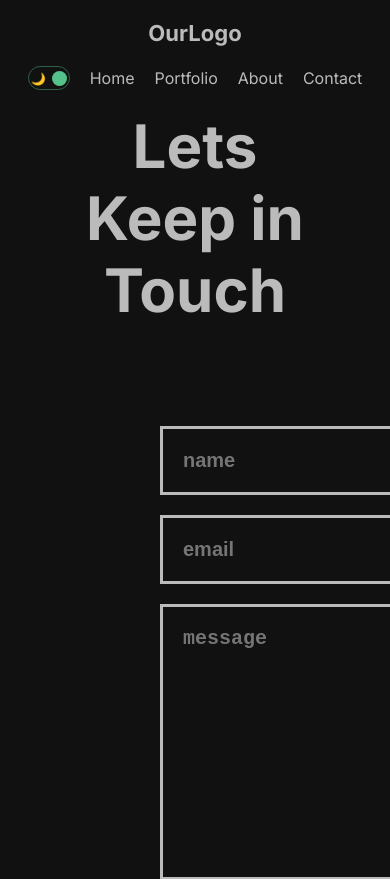
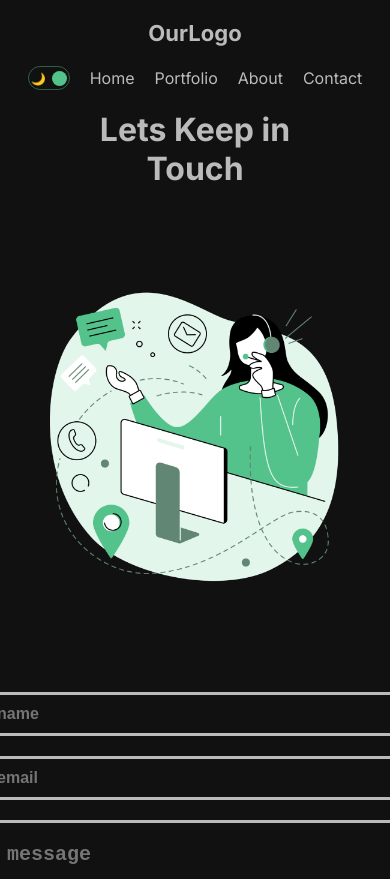
Before and after one commit to NikitaIASA/NextBlog, a Next.js app: page /contact in a window 390 px wide. Shown: the top 879 px of the page. Built offline with nearby package versions, Linux system fonts and the light colour scheme; no server answers.

Commit message:
mobile version for contact page

```diff
--- a/src/app/contact/page.jsx
+++ b/src/app/contact/page.jsx
@@ -4,7 +4,7 @@ import Image from "next/image";
 import Button from "@/components/Button/Button";
 
 export const metadata = {
-  title: "Lama Dev Contact Information",
+  title: "Contact Information",
   description: "This is Contact Page",
 };
 
@@ -14,12 +14,13 @@ const Contact = () => {
       <h1 className={styles.title}>Lets Keep in Touch</h1>
       <div className={styles.content}>
         <div className={styles.imgContainer}>
-          <Image
+          {/* <Image
             src="/contact.png"
             alt=""
             fill={true}
             className={styles.image}
-          />
+          /> */}
+          <img className={styles.image} src="/contact.png" alt="" />
         </div>
         <form className={styles.form}>
           <input type="text" placeholder="name" className={styles.input} />
@@ -30,7 +31,7 @@ const Contact = () => {
             cols="30"
             rows="10"
           ></textarea>
-          <Button url="#" text="Send"/>
+          <Button url="#" text="Send" />
         </form>
       </div>
     </div>
--- a/src/app/contact/page.module.css
+++ b/src/app/contact/page.module.css
@@ -1,6 +1,3 @@
-.container {
-}
-
 .title {
   font-size: 60px;
   margin-bottom: 100px;
@@ -51,3 +48,37 @@
   font-size: 20px;
   font-weight: bold;
 }
+
+.image {
+  width: 100%;
+  height: 100%;
+}
+
+.Button {
+  text-align: center;
+}
+
+@media (max-width: 768px) {
+
+  .title {
+    font-size: 32px;
+  }
+
+  .content {
+    flex-direction: column;
+  }
+
+  .image {
+    width: 300px;
+  }
+
+  .input {
+    padding: 10px;
+    font-size: 16px;
+  }
+
+  .form {
+    text-align: center;
+  }
+
+}
```
